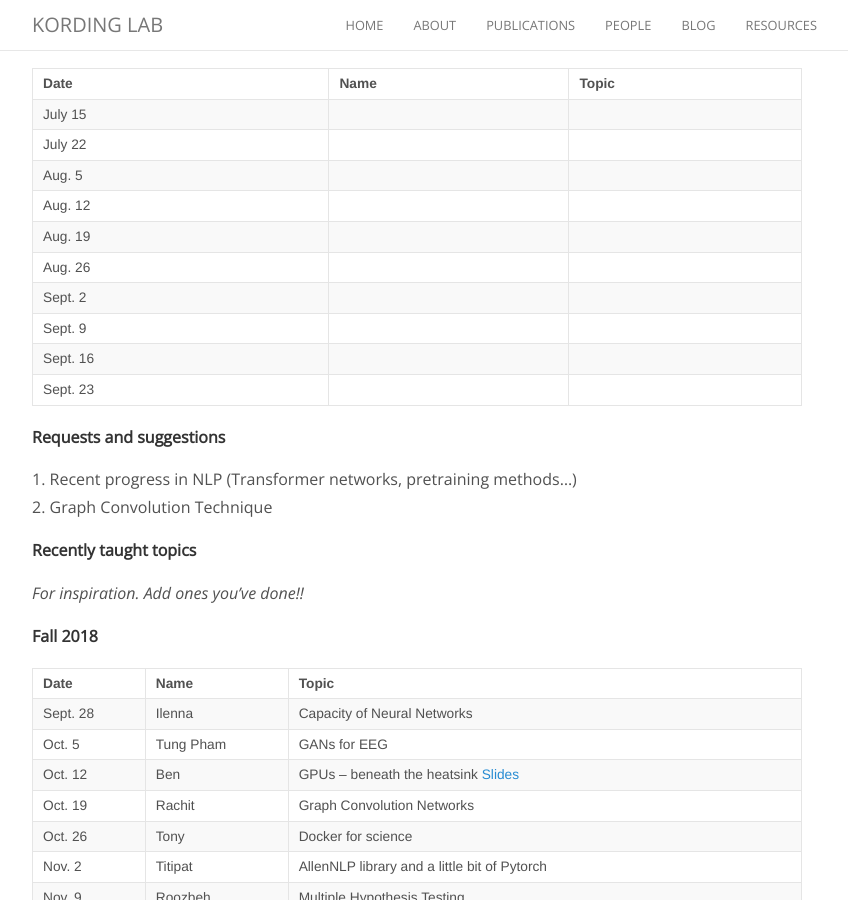
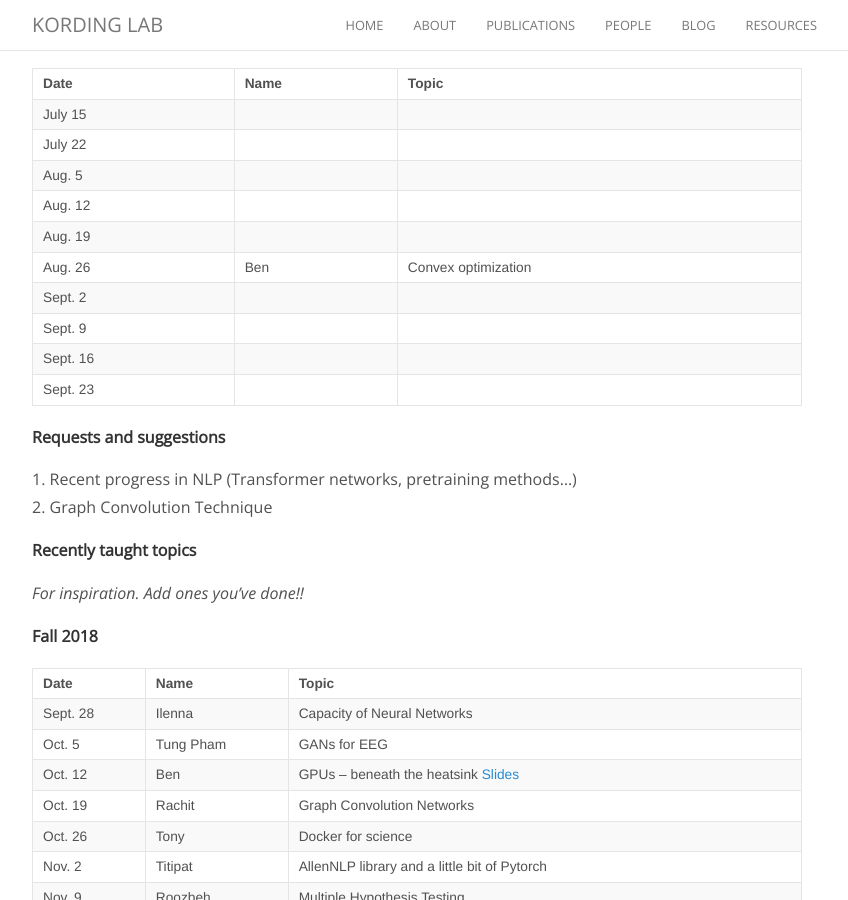
Before and after one commit to KordingLab/KordingLab.github.io, a Jekyll site: the page built from _posts/2018-08-29-upcoming-lab-teaching.md, in a window 1280 px wide and 900 px high, scrolled down 423 px. Shown: the whole window, without its empty margins (223-1071 px from the left). Built offline with Jekyll 4.4.1, drawn with Linux system fonts in a browser that asks for light colours; nearby versions of some CDN libraries; comment, search, counter and statistics services are not loaded.

Commit message:
Update 2018-08-29-upcoming-lab-teaching.md

```diff
--- a/_posts/2018-08-29-upcoming-lab-teaching.md
+++ b/_posts/2018-08-29-upcoming-lab-teaching.md
@@ -23,7 +23,7 @@ Get on the listserve for announcements: https://groups.google.com/forum/#!forum/
 | Aug. 5 | | |
 | Aug. 12 | | |
 | Aug. 19 | | |
-| Aug. 26 | | |
+| Aug. 26 | Ben | Convex optimization |
 | Sept. 2 | | |
 | Sept. 9 | | |
 | Sept. 16 | | |
```
